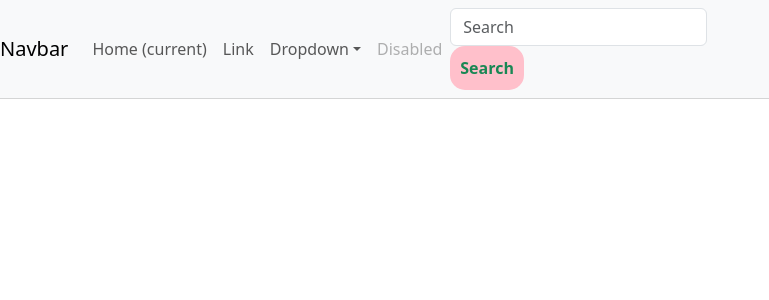
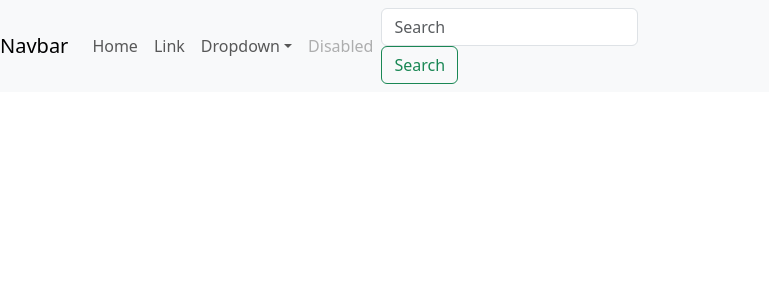
Before and after one commit to KajalPourjalil/RBS_practice, a React (Vite) app in the folder vite-project/: page / in a window 1280 px wide. Shown: the top 300 px of the page, without its empty margins (0-769 px from the left). Built offline with nearby package versions, Linux system fonts and the light colour scheme.

Commit message:
blah blah

```diff
--- a/vite-project/src/Components/Navbar.jsx
+++ b/vite-project/src/Components/Navbar.jsx
@@ -1,20 +1,10 @@
 import React from "react";
-import logo from "../assets/img/favpng_logo-symbol-graphic-design.png";
-import cart from "../assets/img/black_cart.png";
+// import logo from "../assets/img/favpng_logo-symbol-graphic-design.png";
+// import cart from "../assets/img/black_cart.png";
 
 export class NavBar extends React.Component {
   render() {
     return (
-      // <div className="navbar">
-      // <div className="logo">
-      //     <img src={logo} alt="logo" width={58} height={58}>
-      //         {/* <a></a> */}
-      //     </img>
-      // </div>
-      // <img className="cart-logo" src={cart} alt="shopping cart"/>
-      // <button>Sign up / Log In</button>
-      // </div>
-
       <nav class="navbar navbar-expand-lg navbar-light bg-light">
         <a class="navbar-brand" href="#">
           Navbar
@@ -35,7 +25,7 @@ export class NavBar extends React.Component {
           <ul class="navbar-nav mr-auto">
             <li class="nav-item active">
               <a class="nav-link" href="#">
-                Home <span class="sr-only">(current)</span>
+                Home
               </a>
             </li>
             <li class="nav-item">
--- a/vite-project/src/scss/_navbar.scss
+++ b/vite-project/src/scss/_navbar.scss
@@ -1,28 +1,5 @@
-.navbar {
-  background-color: whitesmoke;
-  color: black;
-  margin: 0;
-  padding: 0;
-  border-bottom: #cccc solid 1px;
-
-  .logo {
-    position: relative;
-    left: 90px;
+nav > form {
+    position: absolute;
+    display: flex;
+    left: 56%;
   }
-
-  .cart-logo {
-    width: 30px;
-    height: 30px;
-    position: relative;
-    left: 620px;
-  }
-
-  button{
-    background-color: pink;
-    border-radius: 15px;
-    padding: 10px;
-    margin-right: 20px;
-    border: 0;
-    font-weight: 600;
-  }
-}
```
